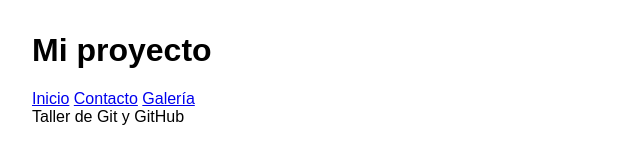
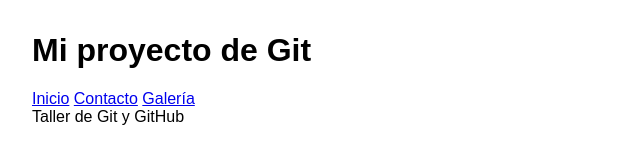
Before and after one commit to Edic-v/mi-proyecto, a plain HTML site: page index.html in a window 1280 px wide. Shown: the whole page, without its empty margins (0-640 px from the left). Drawn offline with Linux system fonts and the light colour scheme.

Commit message:
Cambia el título en la rama feature/titulo

```diff
--- a/index.html
+++ b/index.html
@@ -6,7 +6,7 @@
   <link rel="stylesheet" href="estilos.css">
 </head>
 <body>
-  <h1>Mi proyecto</h1>
+  <h1>Mi proyecto de Git</h1>
   <nav><a href="#inicio">Inicio</a> <a href="#contacto">Contacto</a> <a href="#galeria">Galería</a></nav>
   <footer>Taller de Git y GitHub</footer>
 </body>
```
